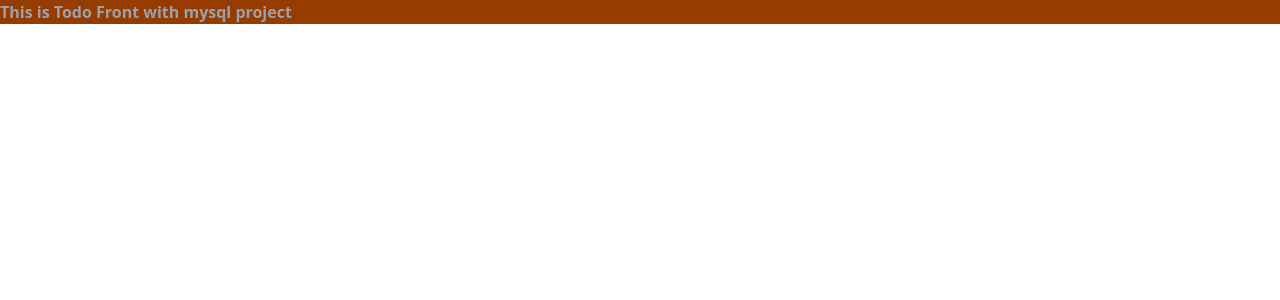
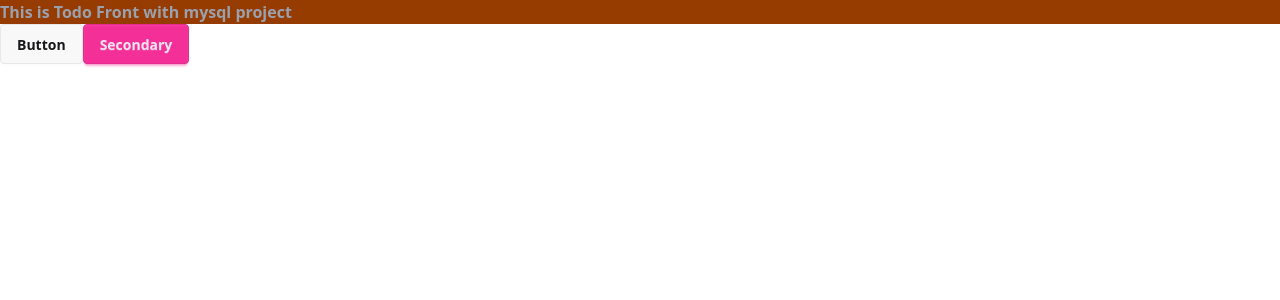
Before and after one commit to goni715/todo-front-with-mysql, a React (Vite) app: page / in a window 1280 px wide. Shown: the top 300 px of the page. Built offline with nearby package versions, Linux system fonts and the light colour scheme; the HTML template or start-up script is replaced by a standard one.

Commit message:
daisyui setup

```diff
--- a/package.json
+++ b/package.json
@@ -24,6 +24,7 @@
     "@types/react": "^19.0.8",
     "@types/react-dom": "^19.0.3",
     "@vitejs/plugin-react": "^4.3.4",
+    "daisyui": "^5.0.0-beta.8",
     "eslint": "^9.19.0",
     "eslint-plugin-react-hooks": "^5.0.0",
     "eslint-plugin-react-refresh": "^0.4.18",
--- a/src/App.tsx
+++ b/src/App.tsx
@@ -3,6 +3,8 @@ const App = () => {
   return (
     <>
       <h1 className="text-gray-400 font-bold bg-amber-800">This is Todo Front with mysql project</h1>
+      <button className="btn">Button</button>
+      <button className="btn btn-secondary">Secondary</button>
     </>
   );
 };
--- a/src/index.css
+++ b/src/index.css
@@ -1 +1,2 @@
 @import "tailwindcss";
+@plugin "daisyui";
```
Also changed, not shown: 1 other file (tests, documents, lock files or other folders).
